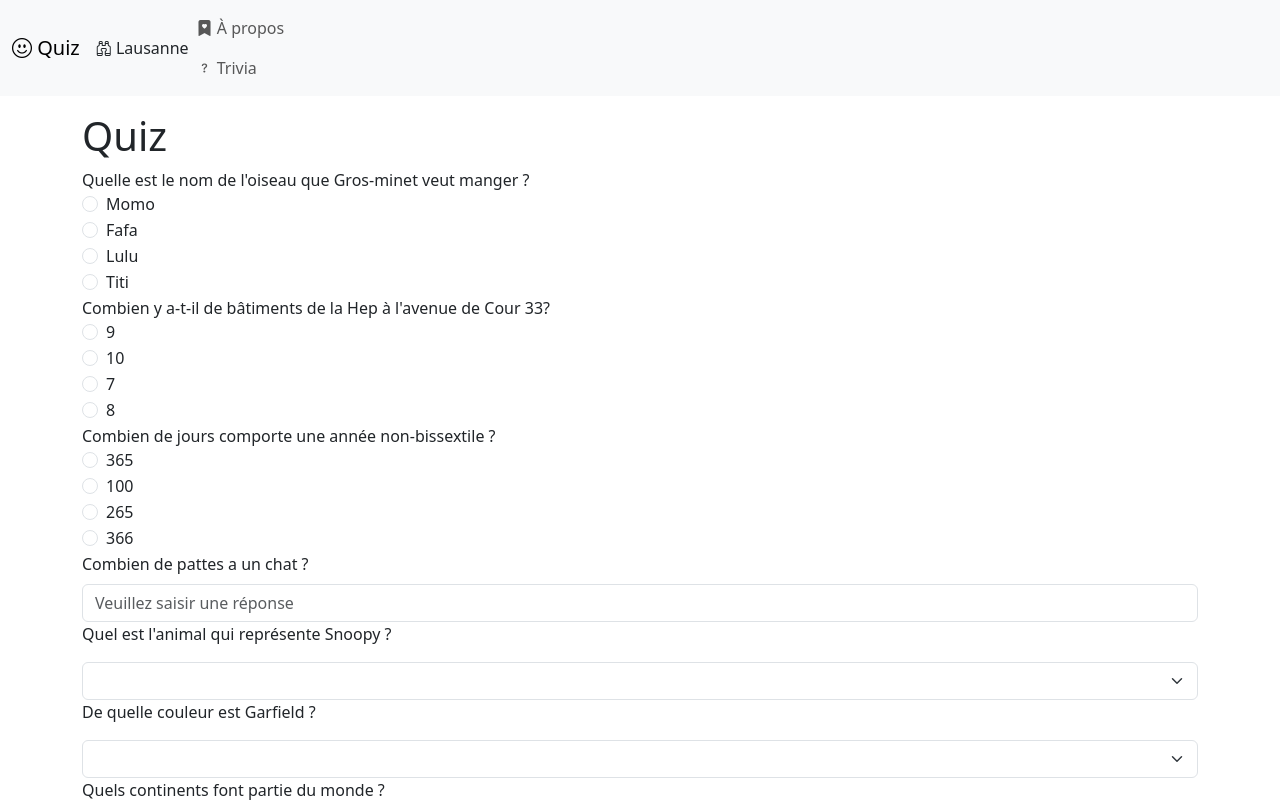
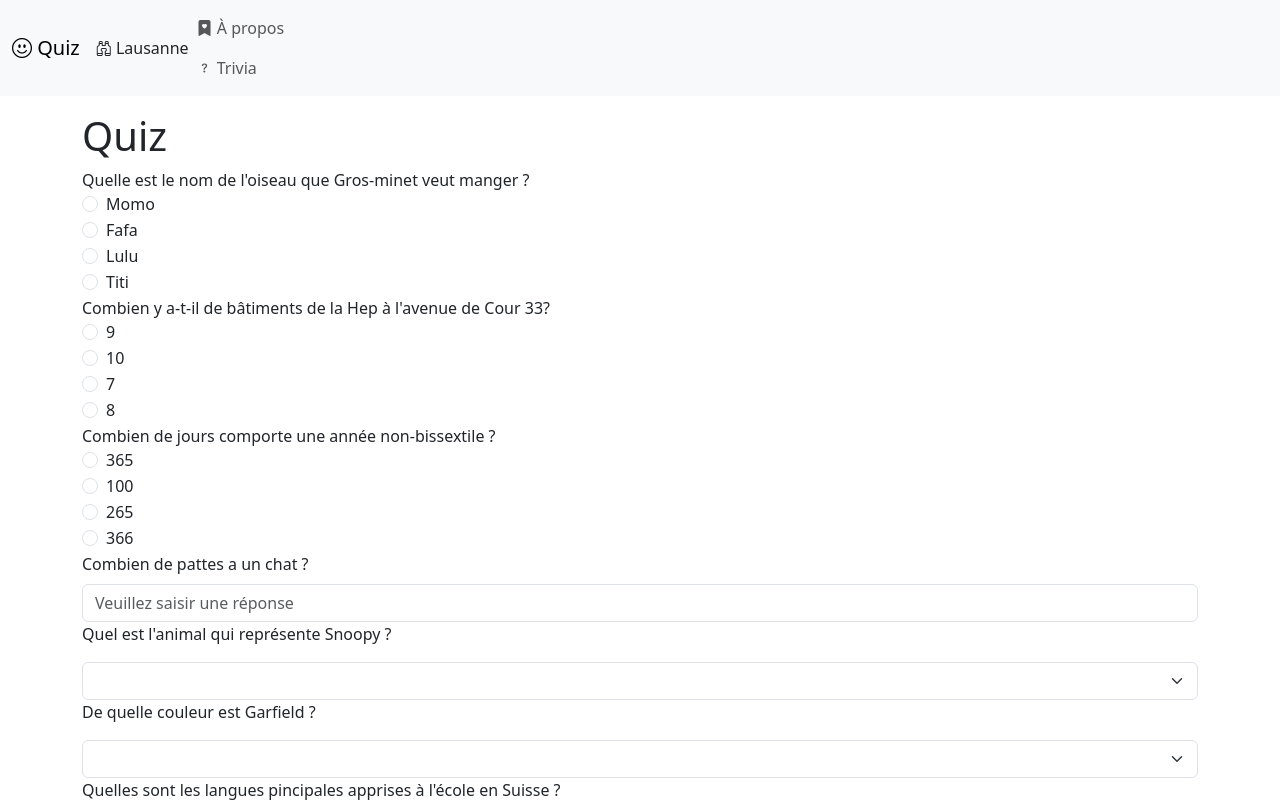
Before and after one commit to hepl-bs21inf5/sem07-project-emiliewermelinger, a Vue app: page / in a window 1280 px wide. Shown: the top 802 px of the page. Built offline with nearby package versions, Linux system fonts and the light colour scheme.

Commit message:
questionform

```diff
--- a/src/components/QuizForm.vue
+++ b/src/components/QuizForm.vue
@@ -141,10 +141,10 @@ onMounted(() => {
     />
 
     <QuestionCheckbox
-      id="Quelles sont les langues pincipales apprises à l'école en Suisse ?"
+      id="ecole"
       v-model="questionStates[6]"
       :answer="['Allemand', 'Français','Anglais']"
-      text="Quels continents font partie du monde ?"
+      text="Quelles sont les langues pincipales apprises à l'école en Suisse ?"
       :options="[
         { value: 'Allemand', text: 'Allemand' },
         { value: 'Français', text: 'Français' },
```
